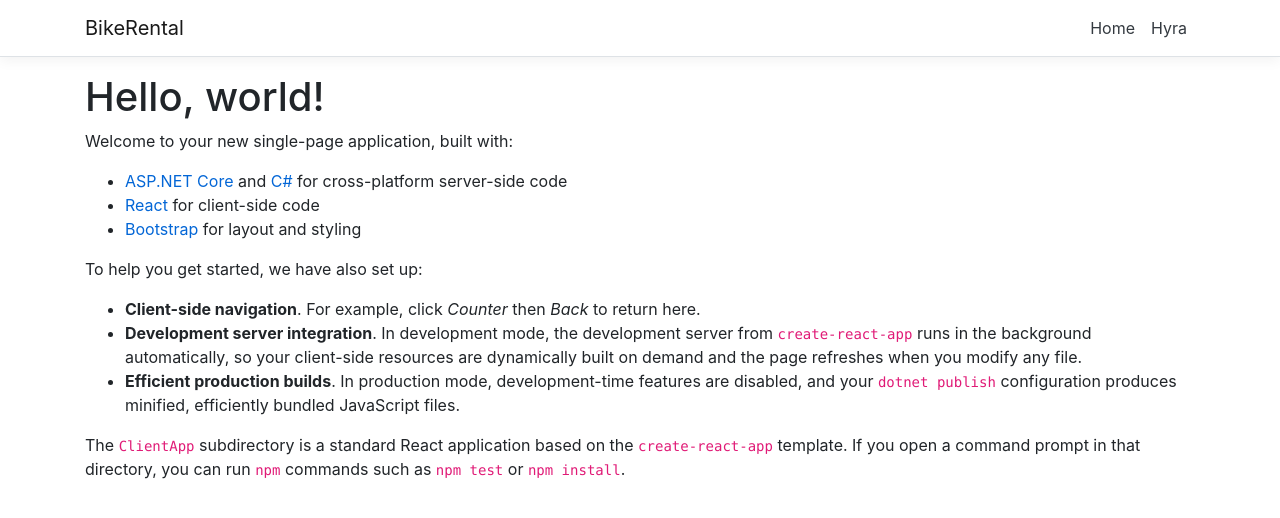
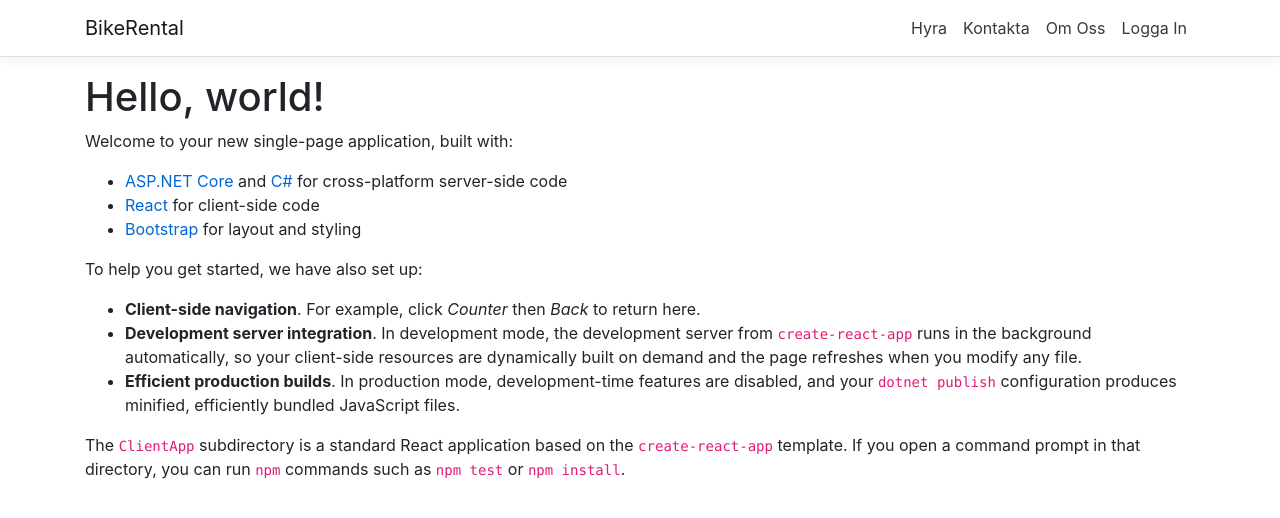
Before and after one commit to NBIGrupp5/BikeRental, a React (Create React App) app in the folder ClientApp/: page / in a window 1280 px wide. Shown: the top 518 px of the page. Built offline with nearby package versions, Linux system fonts and the light colour scheme.

Commit message:
added links to navbar

```diff
--- a/ClientApp/src/components/NavMenu.js
+++ b/ClientApp/src/components/NavMenu.js
@@ -30,11 +30,18 @@ export class NavMenu extends Component {
             <NavbarToggler onClick={this.toggleNavbar} className="mr-2" />
             <Collapse className="d-sm-inline-flex flex-sm-row-reverse" isOpen={!this.state.collapsed} navbar>
               <ul className="navbar-nav flex-grow">
+
                 <NavItem>
-                  <NavLink tag={Link} className="text-dark" to="/">Home</NavLink>
+                  <NavLink tag={Link} className="text-dark" to="/BookingForm">Hyra</NavLink>
                 </NavItem>
                 <NavItem>
-                  <NavLink tag={Link} className="text-dark" to="/BookingForm">Hyra</NavLink>
+                <NavLink tag={Link} className="text-dark" to="/Contact">Kontakta</NavLink>
+                </NavItem>
+                <NavItem>
+                <NavLink tag={Link} className="text-dark" to="/AboutUs">Om Oss</NavLink>
+                </NavItem>
+                <NavItem>
+                    <NavLink tag={Link} className="text-dark" to="/Login">Logga In</NavLink>
                 </NavItem>
 
               </ul>
```
